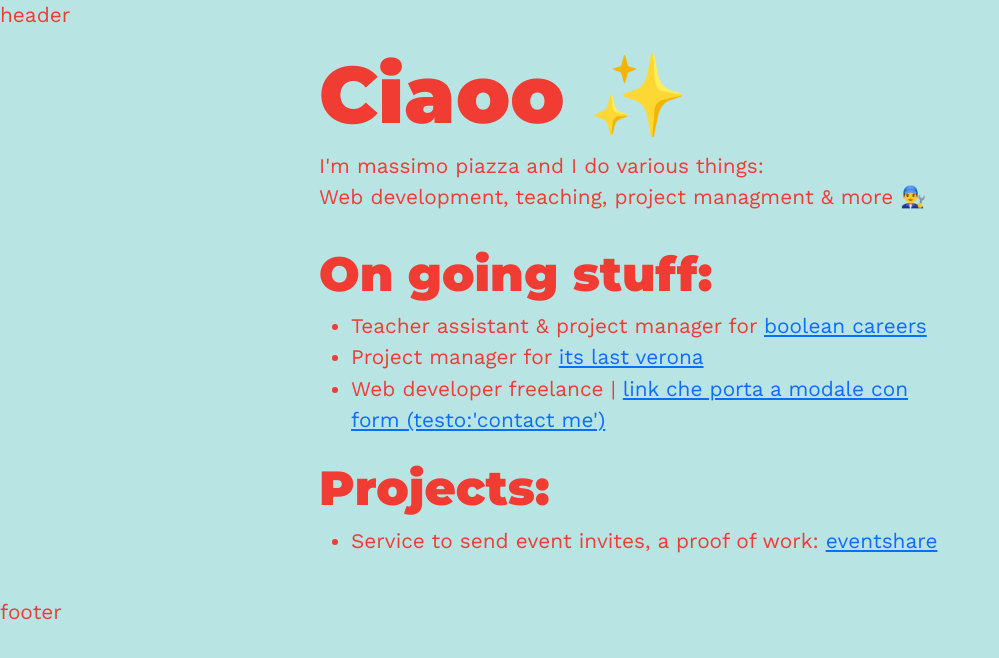
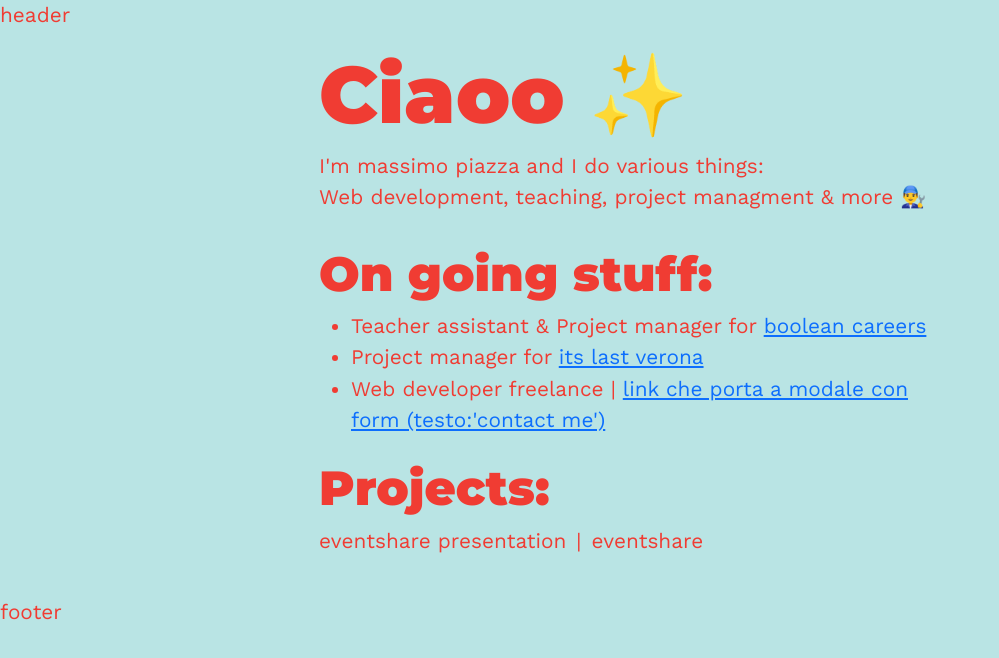
Before and after one commit to macs-massimopiazza/massimopiazza.com-lite, an Eleventy site: page src/index.njk in a window 1280 px wide. Shown: the whole page, without its empty margins (0-999 px from the left). Built offline with nearby package versions, Linux system fonts and the light colour scheme; Eleventy itself is replaced by a stand-in of ours; files that its build step writes are made by us from their sources.

Commit message:
admin cms config projects & projects data on template

```diff
--- a/src/index.njk
+++ b/src/index.njk
@@ -17,9 +17,13 @@ layout: 'base.njk'
 </section>
 <section id="projects">
     <h3>Projects:</h3>
-    <ul>
+    <div class="projects-wrapper">
         {%- for project in collections.projects -%}
-            <li>{{ project.data.description }} <a href="{{ project.data.link }}" target="_blank">{{ project.data.title }}</a></li>
+        <div class="project">
+            <a
+            href="{% if project.data.link !== '' %}{{ project.data.link }}{% elif project.data.file !== '' %}{{ project.data.file }}{% else %}#{% endif %}"
+            target="_blank">{{ project.data.title }}</a>{% if loop.index < loop.length %}<span class="project-spacer">|</span>{% endif %}
+        </div>
         {%- endfor -%}
-    </ul>
+    </div>
 </section>
--- a/src/jobs/boolean-careers.md
+++ b/src/jobs/boolean-careers.md
@@ -1,5 +1,5 @@
 ---
-profession: Teacher assistant & project manager
+profession: Teacher assistant & Project manager
 suffix: for
 company: boolean careers
 link: https://boolean.careers
--- /dev/null
+++ b/src/projects/eventshare-presentation.md
@@ -0,0 +1,6 @@
+---
+title: eventshare presentation
+description: "Presentation of our work to the project commision"
+link: ''
+file: 'ciao'
+---
--- a/src/projects/eventshare.md
+++ b/src/projects/eventshare.md
@@ -1,5 +1,6 @@
 ---
 title: eventshare
-description: "Service to send event invites, a proof of work:"
+description: "Send events invites without registration, a proof of work"
 link: https://eventshare-24c.web.app/#/
+file: ''
 ---
--- a/src/style.css
+++ b/src/style.css
@@ -2,8 +2,9 @@
 :root {
     --clr-primary-400: hsl(181, 45%, 81%);
     --clr-primary-600: hsl(181, 45%, 70%);
-    --clr-secondary-800: hsl(216, 91%, 42%);
-    --clr-accent-400: hsl(3, 86%, 57%);
+    --clr-secondary-400: hsl(3, 86%, 57%);
+    --clr-accent-800: hsl(216, 91%, 42%);
+
 }
 
 @media screen and (min-width: 650px) {
@@ -19,13 +20,13 @@
 
     /* Handle */
     ::-webkit-scrollbar-thumb {
-        background: var(--clr-secondary-800);
+        background: var(--clr-accent-800);
         border-radius: 15px;
     }
 
     /* Handle on hover */
     ::-webkit-scrollbar-thumb:hover {
-        background: var(--clr-secondary-800);
+        background: var(--clr-accent-800);
     }
 }
 
@@ -34,7 +35,7 @@ body {
     font-weight: 400;
     font-size: 1.3rem;
     background-color: var(--clr-primary-400);
-    color: var(--clr-accent-400)
+    color: var(--clr-secondary-400)
 }
 
 h1,
@@ -75,3 +76,22 @@ section#intro {
 section {
     margin-bottom: 1.5rem;
 }
+
+section#projects a {
+    text-decoration: none;
+    color: var(--clr-secondary-400);
+    transition: all 200ms;
+}
+
+section#projects a:hover {
+    text-decoration: underline;
+    color: var(--clr-accent-800);
+}
+
+section#projects .project-spacer {
+    padding-inline: 10px;
+}
+
+section#projects .project {
+    display: inline-block;
+}
```
Also changed, not shown: src/admin/config.yml (+13 -0 lines).
